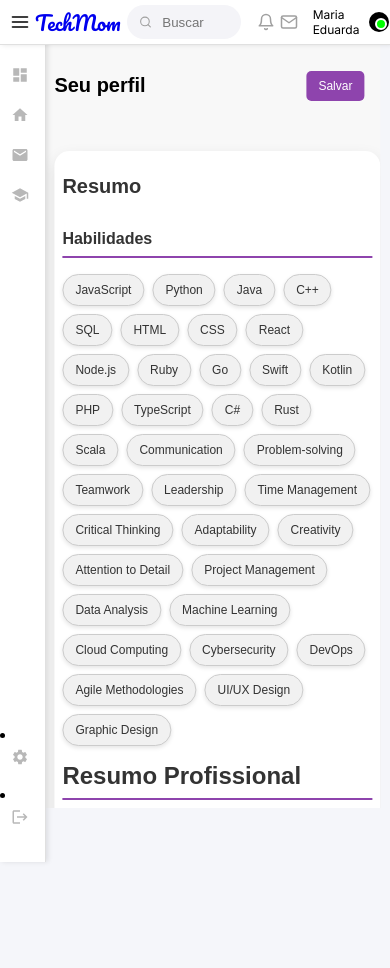
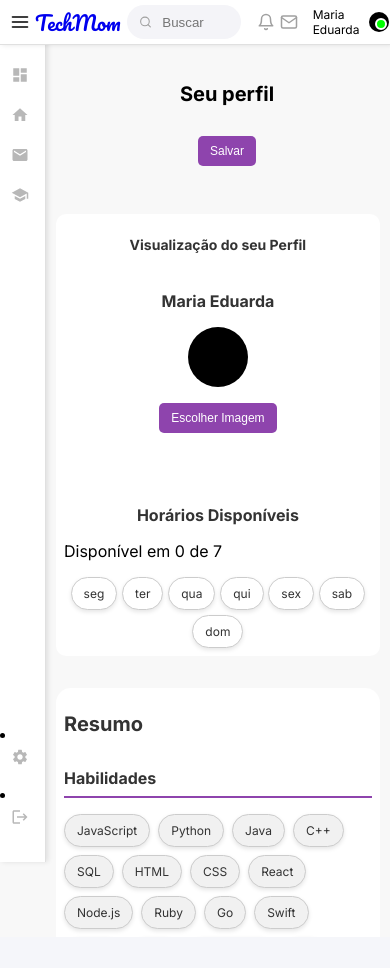
Before and after one commit to Arthur5502/Tech-Moms, a React (Create React App) app: page /userProfile in a window 390 px wide. Shown: the top 968 px of the page. Built offline with nearby package versions, Linux system fonts and the light colour scheme.

Commit message:
feed updates

```diff
--- a/src/styles/DashboardUsuario/UserProfile.css
+++ b/src/styles/DashboardUsuario/UserProfile.css
@@ -1,12 +1,13 @@
 .perfil-container {
-  font-family: Arial, sans-serif;
-  padding: 2rem;
+  font-family: 'Inter';
+  padding: 1rem;
   background-color: #f8f8f8;
   display: flex;
   flex-direction: column;
-  height: 86.6vh;
+  height: 100vh;
   padding-left: 4.5rem;
-  overflow: hidden;
+  overflow-x: hidden;
+  overflow-y: auto;
 }
 
 .perfil-header {
@@ -14,6 +15,7 @@
   justify-content: space-between;
   align-items: center;
   margin-bottom: 1.5rem;
+  width: 100%;
 }
 
 .salvar-button {
@@ -33,6 +35,7 @@
 
 .perfil-content {
   display: flex;
+  width: 100%;
   gap: 2rem;
   flex-grow: 1;
 }
@@ -45,7 +48,7 @@
   box-shadow: 0 6px 15px rgba(0, 0, 0, 0.1);
   display: flex;
   flex-direction: column;
-  justify-content: space-between;
+  justify-content: space-between;;
   transform: translateY(-2rem);
 }
 
@@ -107,7 +110,7 @@
 }
 
 .editor-textarea {
-  width: 97%;
+  width: 90%;
   height: 8rem;
   border: 1px solid #ccc;
   border-radius: 10px;
@@ -261,8 +264,14 @@
 @media screen and (max-width: 1024px) {
   .perfil-container {
     flex-direction: column;
+    padding: 1.5rem;
+    gap: 1.5rem;
+  }
+
+  .perfil-header {
+    flex-direction: column;
+    align-items: flex-start;
     gap: 1rem;
-    padding-left: 2rem;
   }
 
   .perfil-content {
@@ -273,20 +282,35 @@
   .resumo-container,
   .perfil-visualizacao {
     width: 100%;
-    transform: translateY(0);
+    transform: none;
     padding: 1rem;
+    box-shadow: none;
+  }
+
+  .resumo-container h2,
+  .perfil-visualizacao h3 {
+    font-size: 1.5rem;
   }
 
   .editor-textarea {
-    width: 100%;
+    width: 90%;
+    font-size: 0.9rem;
   }
 }
 
 @media screen and (max-width: 768px) {
-  .perfil-container {
-    padding: 1rem;
+  .perfil-content {
+    display: flex;
     flex-direction: column;
     gap: 1rem;
+  }
+
+  .perfil-visualizacao {
+    order: -1;
+  }
+
+  .resumo-container {
+    order: 0;
   }
 
   .perfil-header h1 {
@@ -302,10 +326,11 @@
   .perfil-visualizacao {
     width: 100%;
     padding: 0.75rem;
+    box-shadow: none;
   }
 
   .resumo-container h2 {
-    font-size: 1.5rem;
+    font-size: 1.25rem;
   }
 
   .habilidades-section h3 {
@@ -315,18 +340,6 @@
   .habilidade {
     padding: 0.5rem 1rem;
     font-size: 0.875rem;
-  }
-
-  .perfil-visualizacao {
-    padding: 0.75rem;
-  }
-
-  .perfil-visualizacao h3 {
-    font-size: 1rem;
-  }
-
-  .perfil-nome {
-    font-size: 1.25rem;
   }
 
   .perfil-foto {
@@ -350,13 +363,33 @@
 }
 
 @media screen and (max-width: 480px) {
-  .perfil-container {
-    padding: 1rem;
+  .perfil-content {
+    display: flex;
     flex-direction: column;
-    flex: 1;
+    gap: 2rem;
+    margin-left: 2rem;
+  }
+
+  .perfil-visualizacao {
+    display: flex;
+    width: 90%;
+    order: -1;
+  }
+
+  .resumo-container {
+    display: flex;
+    width: 90%;
+    order: 0;
+    padding: 0.5rem;
+    box-shadow: none;
+  }
+
+  .perfil-header {
+    flex-direction: column;
+    align-items: center;
     gap: 1rem;
-    width: calc(100% - 5rem);
-    transform: translate(2.4rem);
+    text-align: center;
+    margin-left: 2rem;
   }
 
   .perfil-header h1 {
@@ -368,9 +401,9 @@
     padding: 0.5rem 0.75rem;
   }
 
-  .resumo-container{
-    width: 100%;
-    padding: 0.5rem;
+  .editor-textarea {
+    width: 90%;
+    font-size: 0.9rem;
   }
 
   .resumo-container h2 {
@@ -384,6 +417,10 @@
   .habilidade {
     padding: 0.5rem 0.75rem;
     font-size: 0.75rem;
+  }
+
+  .perfil-visualizacao {
+    padding: 0.5rem;
   }
 
   .perfil-visualizacao h3 {
--- a/src/styles/Home/CommunitySection.css
+++ b/src/styles/Home/CommunitySection.css
@@ -126,7 +126,6 @@
   margin-bottom: 30px;
 }
 
-/* Media Queries for Responsiveness */
 @media screen and (max-width: 1024px) {
   .arrow-left, .arrow-right {
     margin: 0 100px;
```
